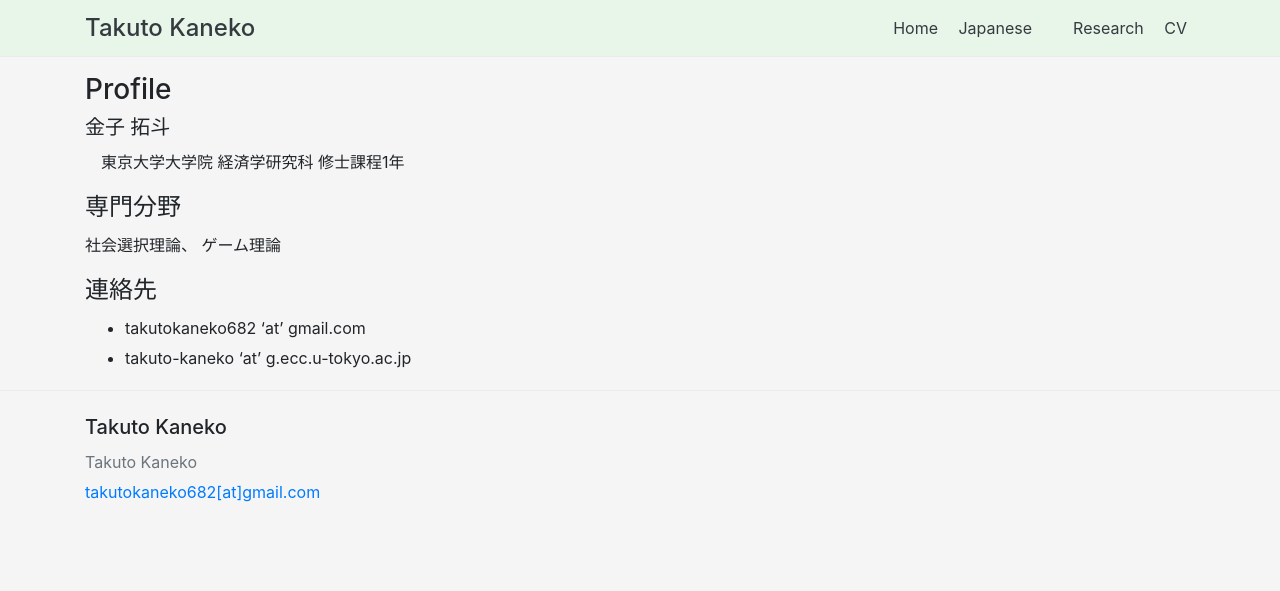
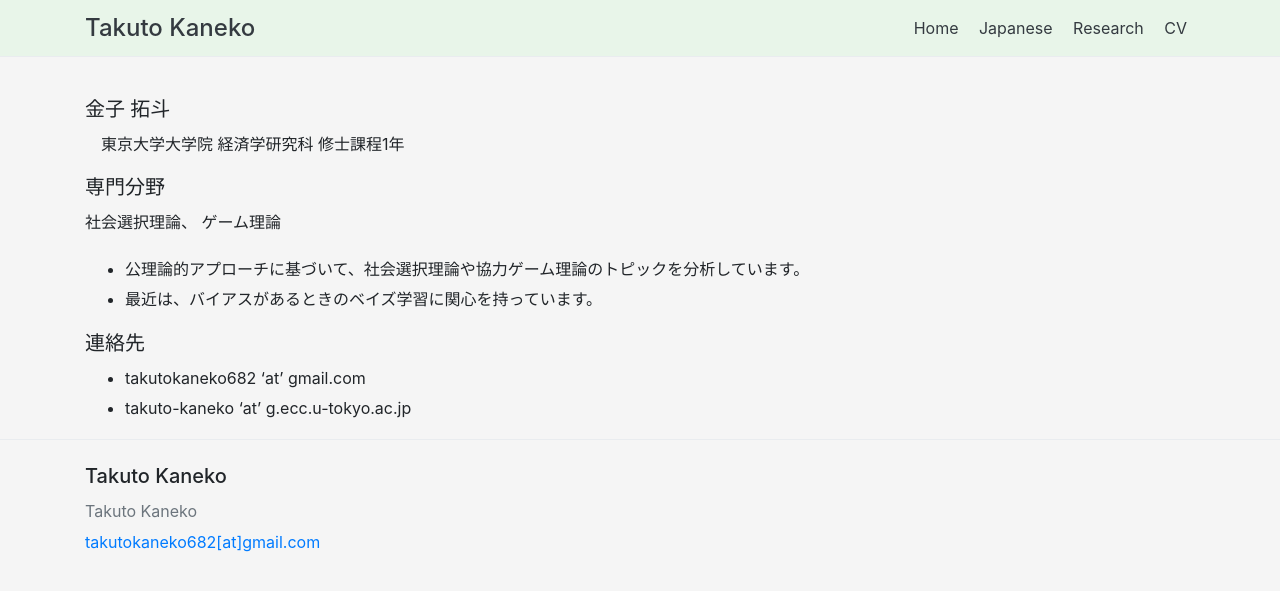
Before and after one commit to Takuto-Kaneko/Takuto-Kaneko.github.io, a Jekyll site: the page built from Japanese.md, in a window 1280 px wide. Shown: the top 591 px of the page. Built offline with Jekyll 4.4.1, drawn with Linux system fonts in a browser that asks for light colours.

Commit message:
modified

```diff
--- a/Japanese.md
+++ b/Japanese.md
@@ -1,22 +1,26 @@
 ---
 # Feel free to add content and custom Front Matter to this file.
 # To modify the layout, see https://jekyllrb.com/docs/themes/#overriding-theme-defaults
-layout: home
+layout: page
 title: Japanese
-permalink: /ja/
+permalink: /japanese/
+hide_title: true
 ---
 
-
-
-### Profile
+<!-- hide the title -->
+<style>
+h1 { display: none; }
+</style>
 
 ##### 金子 拓斗
 　東京大学大学院 経済学研究科 修士課程1年
 
 
-#### 専門分野
+##### 専門分野
 社会選択理論、 ゲーム理論
+ - 公理論的アプローチに基づいて、社会選択理論や協力ゲーム理論のトピックを分析しています。
+ - 最近は、バイアスがあるときのベイズ学習に関心を持っています。
 
-#### 連絡先
+##### 連絡先
  - takutokaneko682 'at' gmail.com
  - 	takuto-kaneko 'at' g.ecc.u-tokyo.ac.jp
--- a/_data/navigation.yml
+++ b/_data/navigation.yml
@@ -2,7 +2,7 @@
 - title: Home
   url: /
 - title: Japanese
-- url: /japanese/
+  url: /japanese/
 - title: Research
   url: /research/
 - title: CV
```
